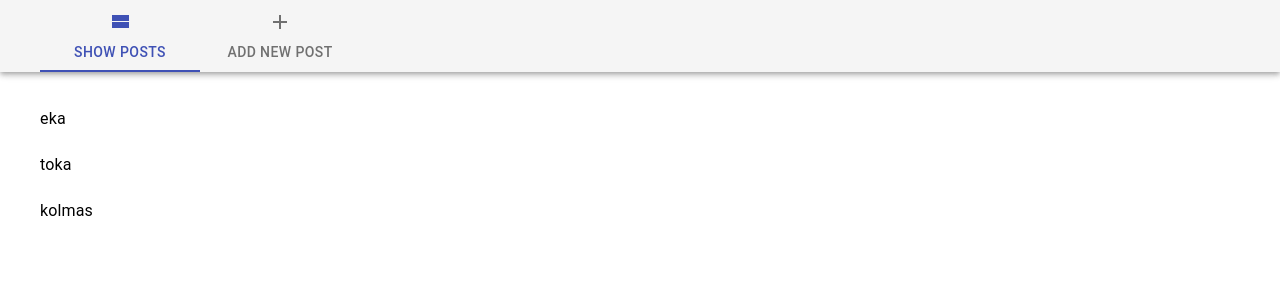
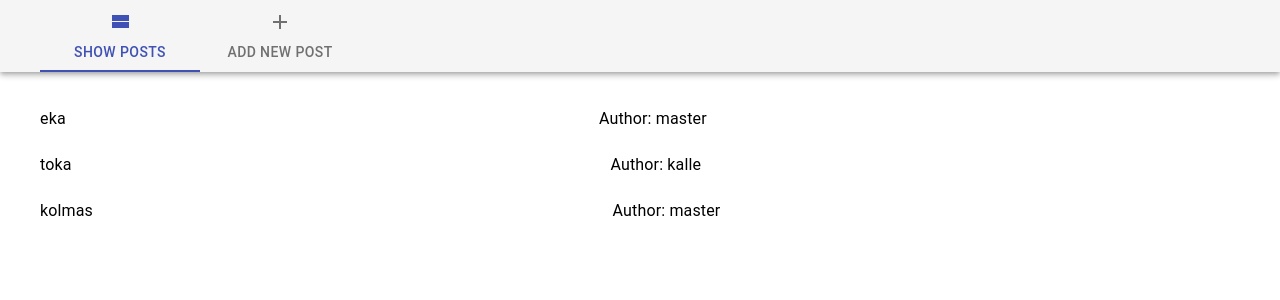
Before and after one commit to nyyppa/-BlogProjectClient, a React (Create React App) app in the folder src/blogclient/: page / in a window 1280 px wide. Shown: the top 300 px of the page. Built offline with nearby package versions, Linux system fonts and the light colour scheme.

Commit message:
show author

```diff
--- a/src/blogclient/src/App.js
+++ b/src/blogclient/src/App.js
@@ -47,6 +47,7 @@ function renderRow(props) {
     return (
         <ListItem button style={style} key={index}>
             <ListItemText primary={`${lista[index].getText()}`} />
+            <ListItemText primary={`Author: ${lista[index].getAuthor()}`} />
         </ListItem>
     );
 }
```
